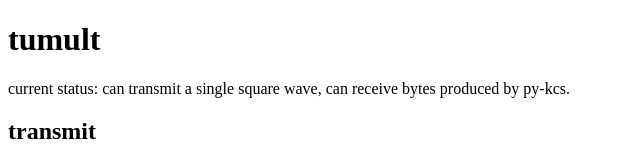
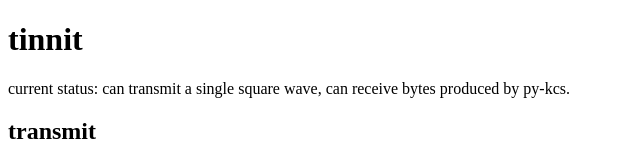
Before and after one commit to nycki93/cassette-modem, a website: page index.html in a window 1280 px wide. Shown: the top 162 px of the page, 0-640 px from the left. Drawn offline with Linux system fonts and the light colour scheme.

Commit message:
renamed to tinnit

```diff
--- a/index.html
+++ b/index.html
@@ -1,10 +1,10 @@
 <!DOCTYPE html>
 <html lang="en">
 <meta charset="utf-8">
-<title>tumult</title>
+<title>tinnit</title>
 <script type="module" src="index.js"></script>
 
-<h1>tumult</h1>
+<h1>tinnit</h1>
 <p>current status: can transmit a single square wave, can receive bytes produced by py-kcs.</p>
 
 <h2>transmit</h2>
```
